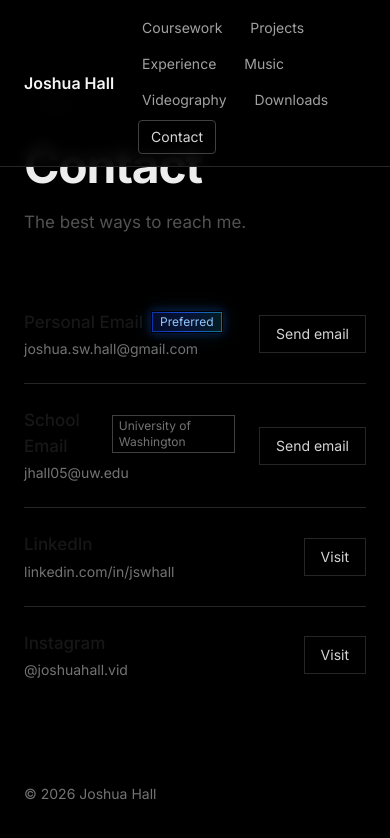
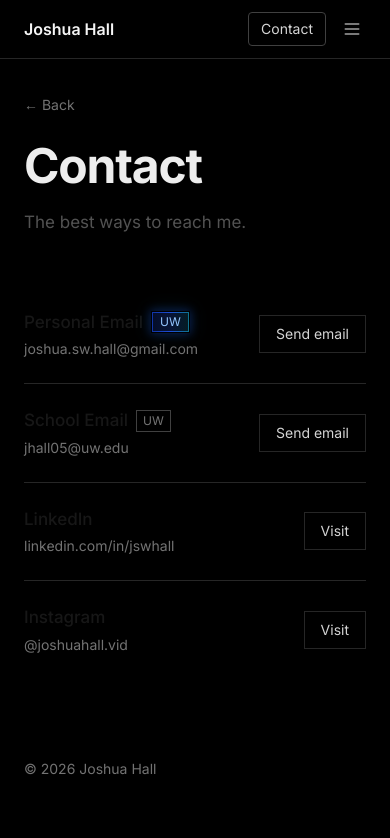
Before and after one commit to akimbomacintosh/portfolio, a Next.js app: page /contact in a window 390 px wide. Shown: the top 838 px of the page. Built offline with nearby package versions, Linux system fonts and the light colour scheme.

Commit message:
fixed some bugs

```diff
--- a/app/components/NavBar.tsx
+++ b/app/components/NavBar.tsx
@@ -16,6 +16,7 @@ export default function NavBar() {
   const pathname = usePathname();
   const isHome = pathname === "/";
   const [scrolled, setScrolled] = useState(false);
+  const [menuOpen, setMenuOpen] = useState(false);
 
   useEffect(() => {
     const onScroll = () => setScrolled(window.scrollY > window.innerHeight * 0.7);
@@ -23,6 +24,8 @@ export default function NavBar() {
     onScroll();
     return () => window.removeEventListener("scroll", onScroll);
   }, []);
+
+  useEffect(() => { setMenuOpen(false); }, [pathname]);
 
   const visible = !isHome || scrolled;
 
@@ -33,22 +36,18 @@ export default function NavBar() {
       }`}
     >
       <div className="mx-auto flex max-w-5xl items-center justify-between gap-4 px-6 py-3">
-        <a
-          href="/"
-          className="shrink-0 font-semibold text-neutral-100 hover:text-white"
-        >
+        <a href="/" className="shrink-0 font-semibold text-neutral-100 hover:text-white">
           Joshua Hall
         </a>
 
-        <nav className="flex flex-wrap items-center gap-1">
+        {/* Desktop nav */}
+        <nav className="hidden sm:flex items-center gap-1">
           {links.map((link) => (
             <a
               key={link.href}
               href={link.href}
               className={`px-3 py-1.5 text-sm transition-colors ${
-                pathname === link.href
-                  ? "text-white"
-                  : "text-neutral-400 hover:text-neutral-100"
+                pathname === link.href ? "text-white" : "text-neutral-400 hover:text-neutral-100"
               }`}
             >
               {link.label}
@@ -61,7 +60,49 @@ export default function NavBar() {
             Contact
           </a>
         </nav>
+
+        {/* Mobile: contact + hamburger */}
+        <div className="flex items-center gap-3 sm:hidden">
+          <a
+            href="/contact"
+            className="rounded border border-neutral-700 px-3 py-1.5 text-sm text-neutral-300"
+          >
+            Contact
+          </a>
+          <button
+            onClick={() => setMenuOpen((o) => !o)}
+            className="p-1 text-neutral-400 hover:text-white"
+            aria-label="Toggle menu"
+          >
+            {menuOpen ? (
+              <svg xmlns="http://www.w3.org/2000/svg" viewBox="0 0 24 24" fill="none" stroke="currentColor" strokeWidth="2" className="h-5 w-5">
+                <path strokeLinecap="round" strokeLinejoin="round" d="M6 18L18 6M6 6l12 12" />
+              </svg>
+            ) : (
+              <svg xmlns="http://www.w3.org/2000/svg" viewBox="0 0 24 24" fill="none" stroke="currentColor" strokeWidth="2" className="h-5 w-5">
+                <path strokeLinecap="round" strokeLinejoin="round" d="M4 6h16M4 12h16M4 18h16" />
+              </svg>
+            )}
+          </button>
+        </div>
       </div>
+
+      {/* Mobile dropdown */}
+      {menuOpen && (
+        <nav className="border-t border-neutral-800 bg-black/95 sm:hidden">
+          {links.map((link) => (
+            <a
+              key={link.href}
+              href={link.href}
+              className={`block border-b border-neutral-900 px-6 py-3.5 text-sm transition-colors ${
+                pathname === link.href ? "text-white" : "text-neutral-400 hover:text-neutral-100"
+              }`}
+            >
+              {link.label}
+            </a>
+          ))}
+        </nav>
+      )}
     </header>
   );
 }
--- a/app/contact/page.tsx
+++ b/app/contact/page.tsx
@@ -47,7 +47,8 @@ export default function Contact() {
                       ? "preferred-badge text-xs px-2 py-0.5"
                       : "text-xs text-neutral-500 border border-neutral-700 px-1.5 py-0.5"
                   }>
-                    {c.sublabel}
+                    <span className="sm:hidden">UW</span>
+                    <span className="hidden sm:inline">{c.sublabel}</span>
                   </span>
                 )}
               </div>
--- a/app/page.tsx
+++ b/app/page.tsx
@@ -21,12 +21,12 @@ export default function Home() {
       href: "/music",
     },
     {
-      title: "Videography/Photography",
+      title: "Videography",
       desc: "A glimpse into how I see the world. ",
       href: "/videography",
     },
     {
-      title: "Relevant Files",
+      title: "Downloads",
       desc: "Resume, transcripts, and useful documents for reference.",
       href: "/files",
     },
```
